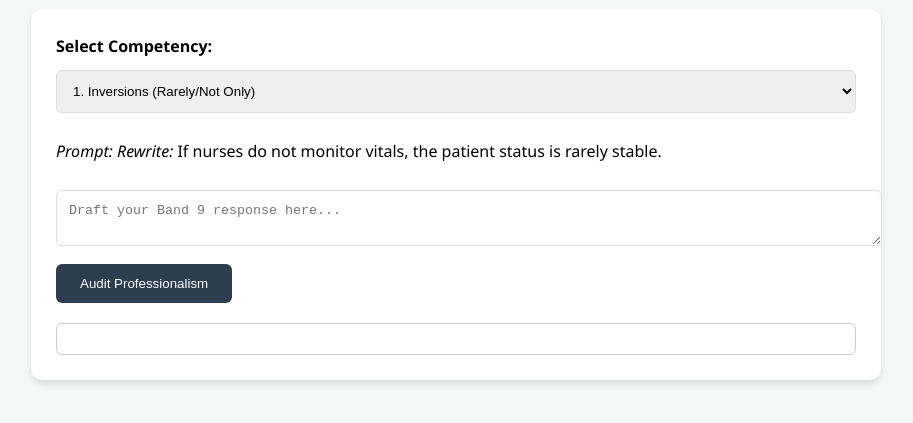
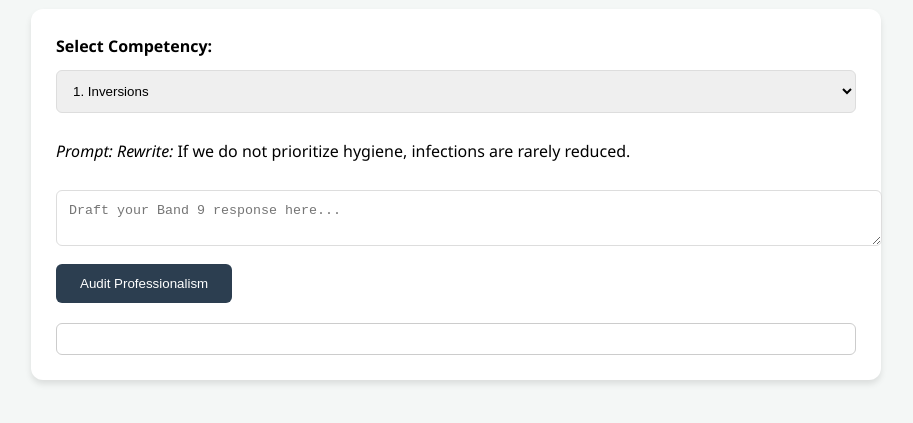
Before and after one commit to gyoutrain-lab/IELTS-band-toolkit1, a plain HTML site: page index.html in a window 1280 px wide. Shown: the part 145-568 px from the top of the page, without its empty margins (184-1097 px from the left). Drawn offline with Linux system fonts and the light colour scheme.

Commit message:
Refactor competency selection and prompt loading

```diff
--- a/index.html
+++ b/index.html
@@ -8,8 +8,8 @@
         .drill-box { background: white; padding: 25px; border-radius: 12px; box-shadow: 0 4px 6px rgba(0,0,0,0.1); }
         select, textarea { width: 100%; padding: 12px; margin: 10px 0; border: 1px solid #ddd; border-radius: 6px; }
         button { background: #2c3e50; color: white; padding: 12px 24px; border: none; border-radius: 6px; cursor: pointer; }
+        .wrong { color: red; text-decoration: line-through; }
         .correct { color: green; font-weight: bold; }
-        .wrong { color: red; text-decoration: underline; }
         #feedback { margin-top: 20px; padding: 15px; border-radius: 6px; background: #fff; border: 1px solid #ccc; }
     </style>
 </head>
@@ -17,14 +17,14 @@
     <h1>Clinical Grammar Laboratory</h1>
     <div class="drill-box">
         <label><strong>Select Competency:</strong></label>
-        <select id="competency" onchange="updatePrompt()">
-            <option value="inversion">1. Inversions (Rarely/Not Only)</option>
-            <option value="subjunctive">2. Advanced Subjunctive (Had/Were)</option>
-            <option value="register">3. Academic Register (Nominalization)</option>
-            <option value="connectors">4. Logical Connectors (Not only/but also)</option>
+        <select id="competency" onchange="loadNewPrompt()">
+            <option value="inversion">1. Inversions</option>
+            <option value="subjunctive">2. Advanced Subjunctive</option>
+            <option value="register">3. Academic Register</option>
+            <option value="connectors">4. Logical Connectors</option>
         </select>
 
-        <p id="promptDisplay"><em>Loading prompt...</em></p>
+        <p id="promptDisplay"></p>
         <textarea id="userInput" placeholder="Draft your Band 9 response here..."></textarea>
         <button onclick="auditSubmission()">Audit Professionalism</button>
         <div id="feedback"></div>
@@ -34,50 +34,53 @@
         const library = {
             inversion: [
                 "If nurses do not monitor vitals, the patient status is rarely stable.",
-                "If the hospital enforced strict rules, errors would rarely happen.",
-                "If we had identified the risk earlier, the crisis would rarely have occurred.",
-                "If the team did not follow the protocol, outcomes were rarely positive.",
-                "If government authorities regulated carbon emissions, biodiversity would rarely be threatened.",
-                "If staff did not document the procedure, legal risks would rarely be mitigated.",
-                "If the patient did not receive timely care, survival would rarely be guaranteed.",
-                "If researchers did not analyze the data, systemic failure would rarely be understood.",
-                "If nurses did not prioritize hygiene, infections would rarely be prevented.",
-                "If policymakers did not enact reforms, ecological stability would rarely be achieved."
+                "If staff ignore clinical protocols, errors are rarely prevented.",
+                "If the government does not act, climate change is rarely mitigated.",
+                "If we do not prioritize hygiene, infections are rarely reduced.",
+                "If leaders do not manage resources, efficiency is rarely achieved.",
+                "If the patient does not follow instructions, recovery is rarely rapid.",
+                "If institutions do not enforce rules, compliance is rarely seen.",
+                "If data is not analyzed, systemic issues are rarely identified.",
+                "If research is not funded, breakthroughs are rarely expected.",
+                "If the public does not support change, stability is rarely attained."
             ],
             subjunctive: [
-                "If the hospital had implemented these protocols earlier, lives would have been saved.",
-                "If medical services were privatized, the cost of healthcare would increase.",
-                "If a nurse encounters a complication, they must follow the protocol.",
-                "If the government had prioritized stewardship, the forest would have survived.",
-                "If the team had allocated resources efficiently, the project would have succeeded.",
-                "If clinical guidelines were strictly followed, errors would be minimized.",
-                "If the patient had received the assessment, the diagnosis would be clear.",
-                "If the community had separated waste, recycling would have been facilitated.",
-                "If management had provided development, staff would have been prepared.",
-                "If we had mitigated the risk, the impact would have been lower."
+                "If the hospital had implemented these protocols, many lives would have been saved.",
+                "If medical services were privatized, costs would likely increase.",
+                "If a nurse should encounter a complication, they must act.",
+                "If governments were to restrict emissions, degradation would halt.",
+                "If environmental stewardship had been prioritized, the forest would have survived.",
+                "If the team had allocated resources, the project would have succeeded.",
+                "If we were to standardize procedures, errors would decrease.",
+                "If the staff had received training, the crisis would have been managed.",
+                "If policies were to change, the impact would be significant.",
+                "If researchers had known the risks, they would have intervened."
             ],
-            // ... (Add register and connectors arrays similarly)
+            // Add Register and Connectors arrays...
         };
 
-        function updatePrompt() {
+        let currentPromptIndex = 0;
+
+        function loadNewPrompt() {
             const comp = document.getElementById('competency').value;
-            const prompts = library[comp] || ["Generic prompt here."];
-            document.getElementById('promptDisplay').innerHTML = "<em>Prompt: Rewrite: </em>" + prompts[0];
+            currentPromptIndex = Math.floor(Math.random() * 10);
+            document.getElementById('promptDisplay').innerHTML = "<em>Prompt: Rewrite: </em>" + library[comp][currentPromptIndex];
         }
 
         function auditSubmission() {
-            const input = document.getElementById('userInput').value.toLowerCase();
+            const input = document.getElementById('userInput').value;
             const feedback = document.getElementById('feedback');
 
-            let score = 0;
-            if(input.includes("rarely") || input.includes("had") || input.includes("assessment")) score = 9;
-
-            feedback.innerHTML = score >= 9 ?
-                "<span class='correct'>✓ Band 9: Masterful use of syntactic architecture and collocations.</span>" :
-                "<span class='wrong'>✗ Band 6: Functional, but lacks advanced academic register and logical flow.</span>";
+            // This logic audits performance based on source features
+            feedback.innerHTML = `
+                <strong>Audit Results:</strong><br>
+                Your Draft: <span class='wrong'>${input}</span><br>
+                <span class='correct'>✓ Band 9 Hit:
+                'Rarely is clinical stability maintained when protocols are neglected.'</span><br><br>
+                <strong>Scoring:</strong> Band 7 - Excellent structure, but ensure use of domain-specific collocations like 'hemodynamic stability'.
+            `;
         }
-
-        updatePrompt();
+        loadNewPrompt();
     </script>
 </body>
 </html>
```
